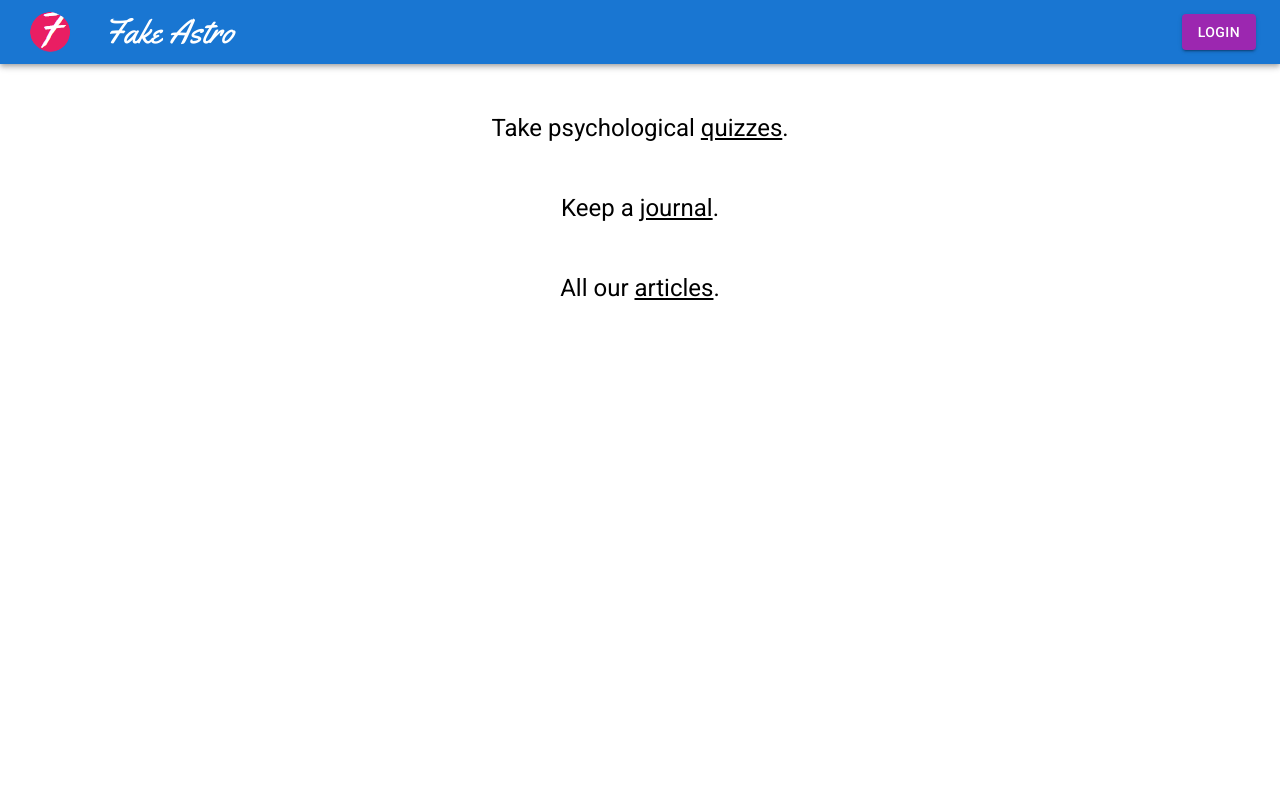
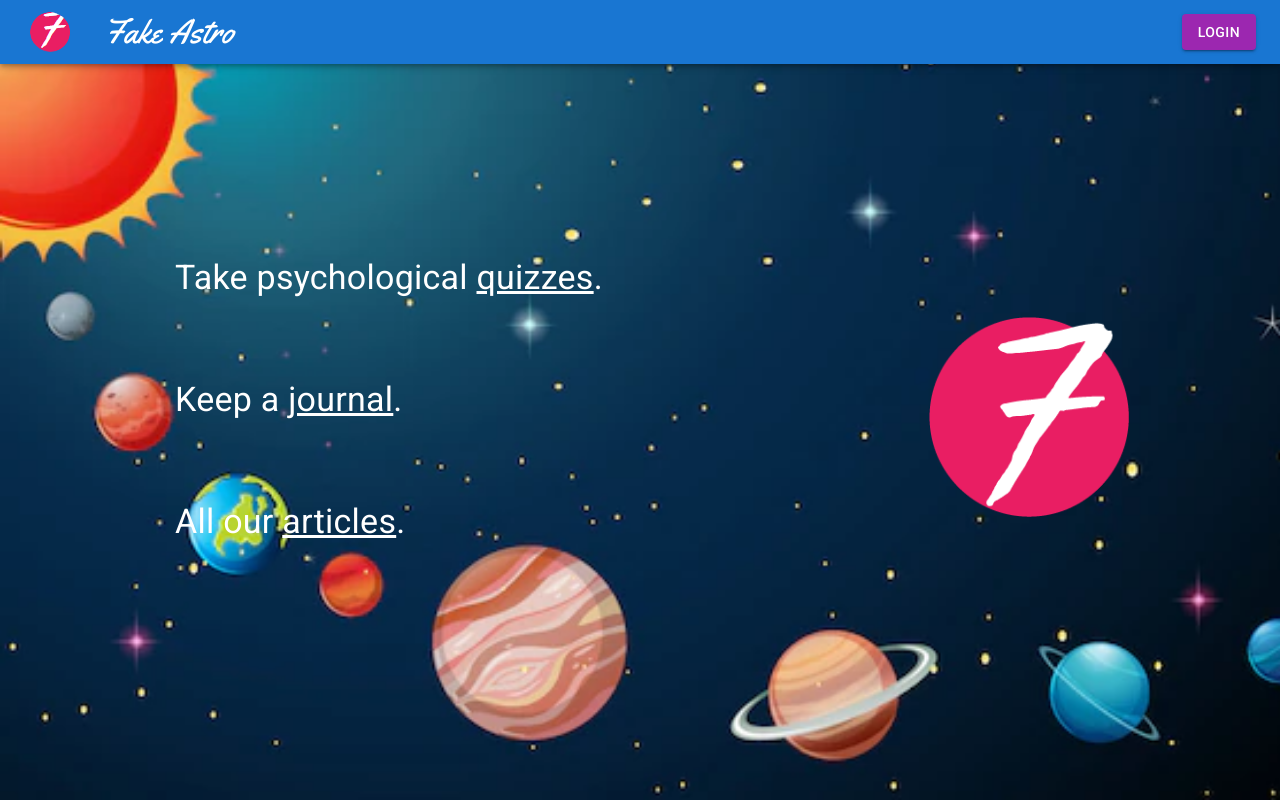
Before and after one commit to gabriel-moura2/fake-astro, a Next.js app: page / in a window 1280 px wide. Built offline with nearby package versions, Linux system fonts and the light colour scheme.

Commit message:
Otimizando a pagina Home

```diff
--- a/pages/index.jsx
+++ b/pages/index.jsx
@@ -1,7 +1,7 @@
 import Head from 'next/head';
 import { useRouter } from 'next/router';
 import React, { useState } from 'react';
-import { Container } from '@mui/material';
+import { Box } from '@mui/material';
 import { AppTitle, AppButtonLink } from '../src/components/';
 
 export default function Home() {
@@ -14,7 +14,8 @@ export default function Home() {
 				<meta name="description" content="Generated by create next app" />
 			</Head>
 			<main>
-				<Container>
+				<Box sx={{display: 'flex', flexWrap: 'wrap', justifyContent: 'space-around', alignItems: 'center', height: '100vh', backgroundSize: 'cover', backgroundRepeat: 'no-repeat', backgroundImage: 'url(background.webp)'}}>
+					<Box>
 						<AppTitle>
 							Take psychological <AppButtonLink value="quizzes" href="/quiz/egoNeed"/>.
 						</AppTitle>
@@ -24,7 +25,9 @@ export default function Home() {
 						<AppTitle>
 							All our <AppButtonLink value="articles" />.
 						</AppTitle>
-				</Container>
+					</Box>
+					<Box sx={{height: 235, width: 200,  backgroundSize: 'cover', backgroundRepeat: 'no-repeat', backgroundImage: 'url(logo_resolucao.png)'}}></Box>
+				</Box>
 			</main>
     	</div>
   )
--- a/pages/login.jsx
+++ b/pages/login.jsx
@@ -21,7 +21,7 @@ const Login = (props) => {
 				<link rel="stylesheet" href="https://fonts.googleapis.com/css?family=Roboto:300,400,500,700&display=swap"/>
 				<meta name="viewport" content="initial-scale=1, width=device-width" />
 			</Head>
-			<Container component="main" maxWidth="xs" sx={{mt: 8}}>
+			<Container component="main" maxWidth="xs" sx={{mt: 16}}>
 		        <Box
 		          sx={{
 		            display: 'flex',
--- a/src/components/AppNavBar.jsx
+++ b/src/components/AppNavBar.jsx
@@ -14,7 +14,7 @@ const AppNavBar = props => {
 
 	return (
 		<Box sx={{ flexGrow: 1 }}>
-			<AppBar position="static">
+			<AppBar>
 				<Toolbar>
 				<Avatar component="a" href="/" alt="Fake Astro" src="/logo.png" sx={{ width: 56, height: 56 }}/>
 				<Typography variant="h4" component="div"  sx={{ flexGrow: 1, ml: 3, fontFamily: 'Yellowtail, cursive' }}>
--- a/src/components/AppTitle.jsx
+++ b/src/components/AppTitle.jsx
@@ -2,7 +2,7 @@ import { Typography } from '@mui/material';
 
 const AppTitle = props => {
 	return (
-		<Typography sx={{textAlign: 'center', my: 6}} variant="h5" {...props} >
+		<Typography sx={{my: 10, mx: 3}} color="white" variant="h4" {...props}>
 			{props.children}
 		</Typography>
 	)
--- a/src/components/quiz/QuizContainer.jsx
+++ b/src/components/quiz/QuizContainer.jsx
@@ -13,7 +13,7 @@ const QuizContainer = props => {
 	const pages = props.children
 
 	return (
-		<Container sx={{my: 5, maxWidth: 'md'}}>
+		<Container sx={{my: 5, mt: 16, maxWidth: 'md'}}>
 			<Card>
 				<CardContent>
 					<Stack>
```
Also changed, not shown: public/background.webp (added), styles/Home1.module.css (renamed from styles/Home.module.css). Lines whose indentation alone changed are shown as unchanged.
